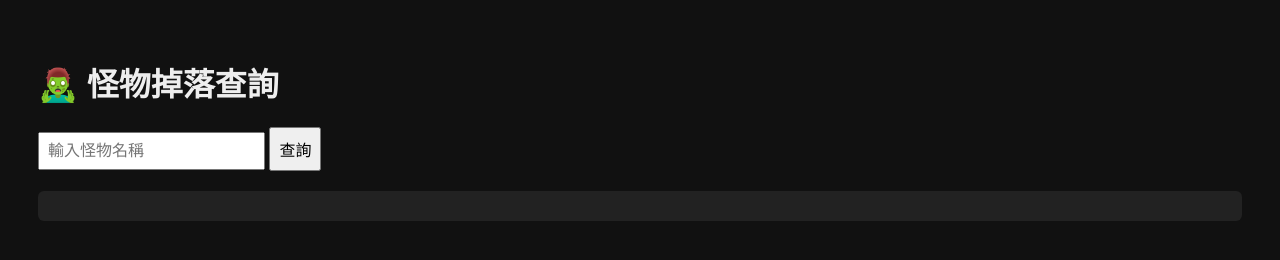
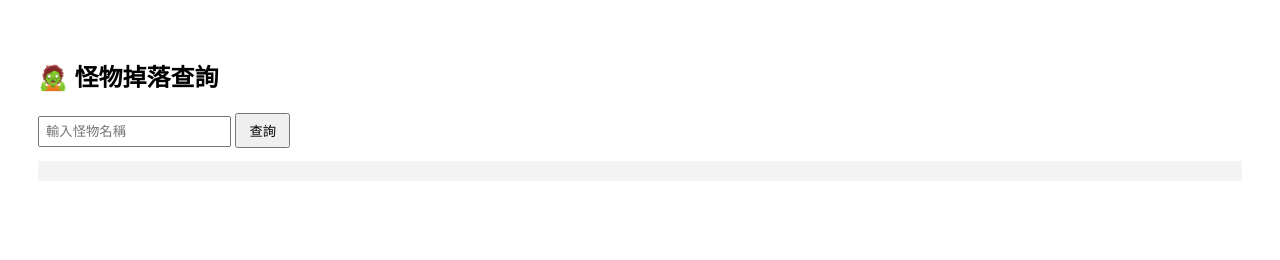
Before and after one commit to a0963810728-dot/cartest, a website: page public/index.html in a window 1280 px wide. Drawn offline with Linux system fonts and the light colour scheme.

Commit message:
Update index.html

```diff
--- a/public/index.html
+++ b/public/index.html
@@ -1,65 +1,31 @@
 <!DOCTYPE html>
 <html lang="zh-TW">
 <head>
-  <meta charset="UTF-8">
+  <meta charset="UTF-8" />
   <title>怪物掉落查詢</title>
   <style>
-    body {
-      font-family: Arial;
-      background: #111;
-      color: #eee;
-      padding: 30px;
-    }
-    input, button {
-      padding: 8px;
-      font-size: 16px;
-    }
-    button {
-      cursor: pointer;
-    }
-    .result {
-      margin-top: 20px;
-      padding: 15px;
-      background: #222;
-      border-radius: 6px;
-    }
+    body { font-family: Arial; padding: 30px; }
+    input { padding: 6px; }
+    button { padding: 6px 12px; }
+    pre { background: #f4f4f4; padding: 10px; }
   </style>
 </head>
 <body>
 
-  <h1>🧟‍♂️ 怪物掉落查詢</h1>
+<h2>🧟 怪物掉落查詢</h2>
 
-  <input id="monster" placeholder="輸入怪物名稱">
+<input id="monster" placeholder="輸入怪物名稱" />
 <button onclick="search()">查詢</button>
 
-  <div id="result" class="result"></div>
+<pre id="result"></pre>
 
 <script>
 async function search() {
   const name = document.getElementById('monster').value;
-      const result = document.getElementById('result');
-
-      result.innerHTML = '查詢中...';
-
-      try {
-        const res = await fetch(`/api/monster?name=${encodeURIComponent(name)}`);
+  const res = await fetch(`/api/drop?monster=${encodeURIComponent(name)}`);
   const data = await res.json();
-
-        if (!data || data.length === 0) {
-          result.innerHTML = '❌ 查無資料';
-          return;
-        }
-
-        let html = `<h3>掉落物：</h3><ul>`;
-        data.forEach(item => {
-          html += `<li>${item}</li>`;
-        });
-        html += `</ul>`;
-
-        result.innerHTML = html;
-      } catch (e) {
-        result.innerHTML = '⚠️ 查詢失敗';
-      }
+  document.getElementById('result').textContent =
+    JSON.stringify(data, null, 2);
 }
 </script>
 
```
Lines whose indentation alone changed are shown as unchanged.
